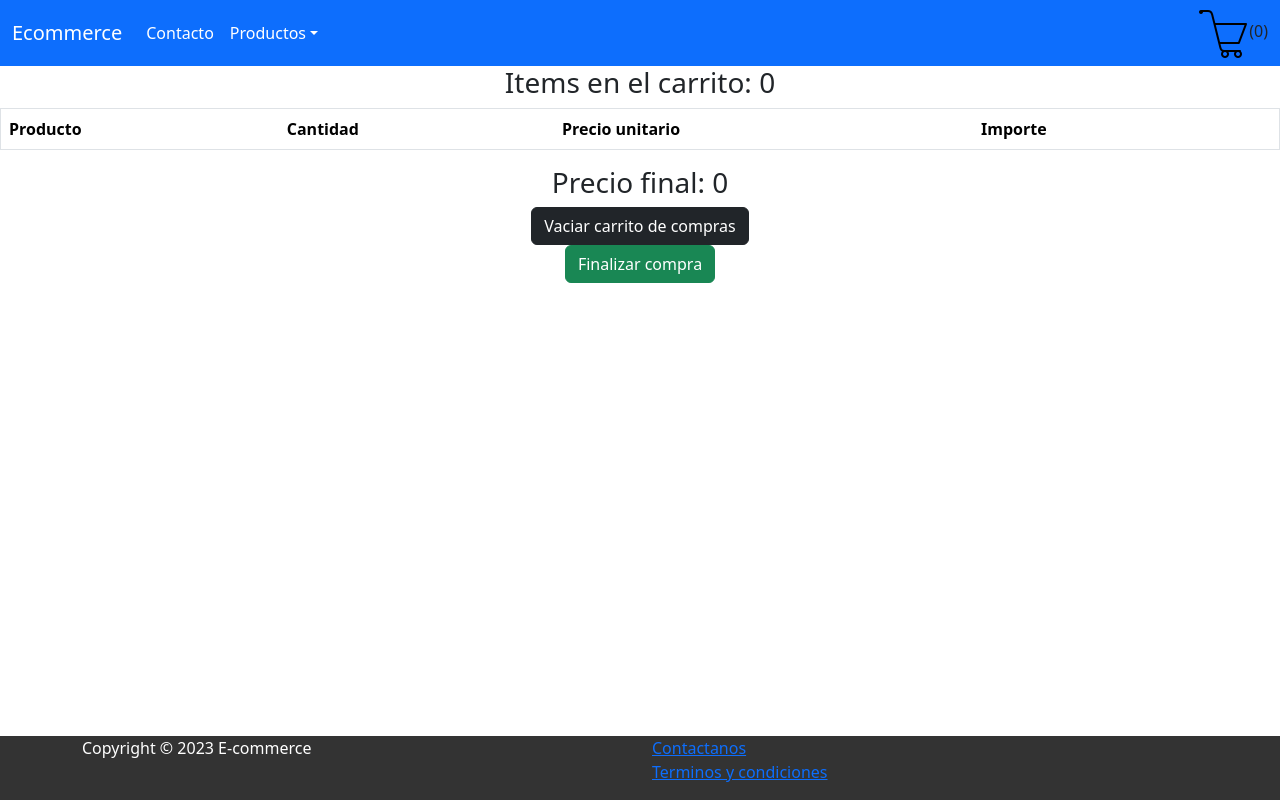
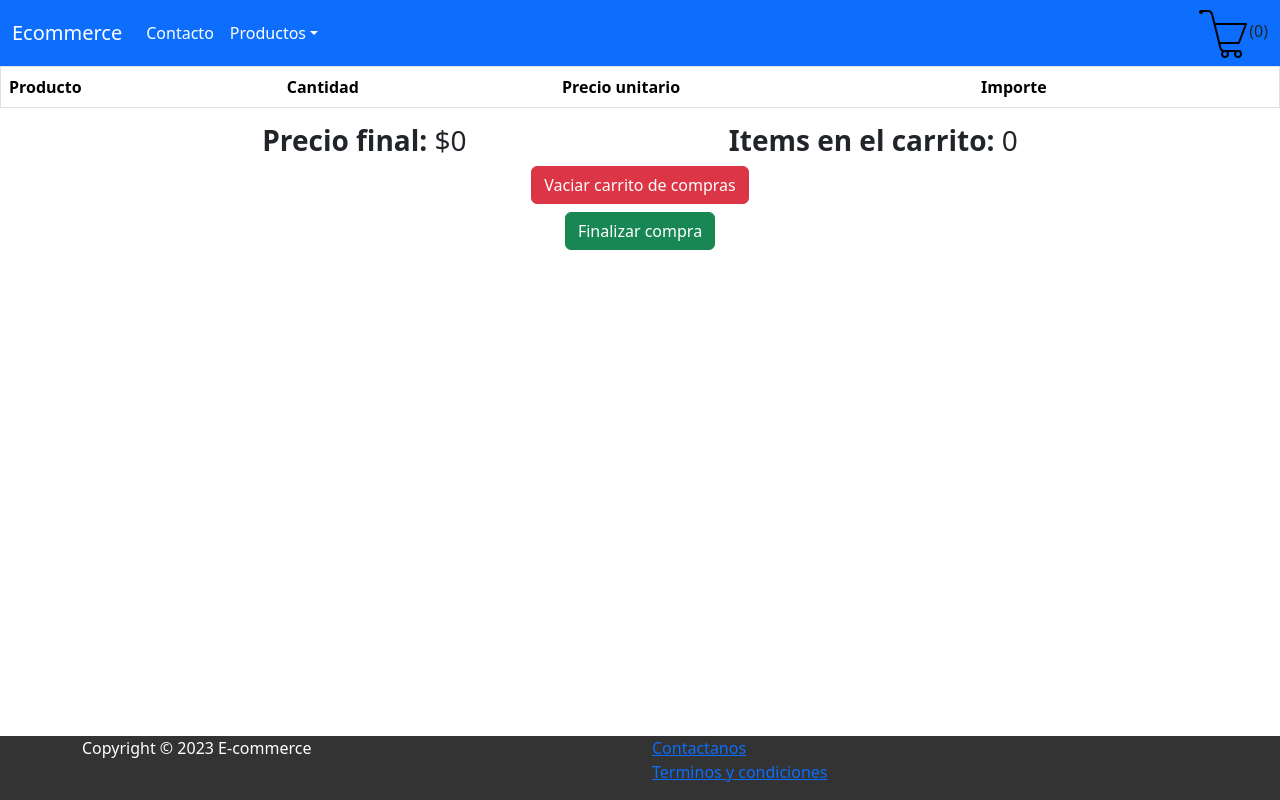
Before and after one commit to LippigGian/react, a React (Create React App) app: page /cart in a window 1280 px wide. Built offline with nearby package versions, Linux system fonts and the light colour scheme.

Commit message:
actualizacion

```diff
--- a/src/components/ItemListCategories/index.jsx
+++ b/src/components/ItemListCategories/index.jsx
@@ -25,23 +25,23 @@ const ItemListCategories = ({
       <div key={id} className="card">
         <img className="card-img-top img" src={imagen} alt={nombre}></img>
         <div className="card-sody">
-          <h4 className="card-title">{nombre}</h4>
-          <p className="card-text"><strong> Precio </strong>${precio}</p>
-          <p className="card-text"><strong>Stock disponible: </strong> {stock}</p>
+          <h5 className="card-title">{nombre}</h5>
+          <p className="card-text"> Precio ${precio}</p>
+          <p>Stock disponible: {stock}</p>
           <Link className="btn btn-secondary agregar" to={`/itemdetail/${id}`}>
             Ver detalle del producto
           </Link>
           {cantidadPorItem === 0 ? (
             <button
               className="btn btn-primary agregar"
-              onClick={() => addToCart(id, nombre, precio)}
+              onClick={() => addToCart(nombre, id, precio)}
             >
               Agregar al carrito
             </button>
           ) : (
             <button
               className="btn btn-success agregar"
-              onClick={() => addToCart(id, nombre, precio)}
+              onClick={() => addToCart(nombre, id, precio)}
             >
               Sumar 1 unidad
             </button>
--- a/src/components/forms/checkout/index.jsx
+++ b/src/components/forms/checkout/index.jsx
@@ -72,7 +72,7 @@ const CheckOutForm = ({ totalPrice, enviarCompra }) => {
     }
   };
   return (
-    <>
+    <div className="d-flex m-2">
       <Button variant="success" className="m-auto" onClick={handleShow}>
         Finalizar compra
       </Button>
@@ -164,7 +164,7 @@ const CheckOutForm = ({ totalPrice, enviarCompra }) => {
           </button>
         </Modal.Footer>
       </Modal>
-    </>
+      </div>
   );
 };
 
--- a/src/components/itemDetail/index.jsx
+++ b/src/components/itemDetail/index.jsx
@@ -28,16 +28,15 @@ const ItemDetail = ({
 
 
         <img  className="card-img"src={product.imagen} alt={product.nombre}></img>
-        <p className="card-text">{product.desc}.</p>
+        <h4 className="card-text"><strong>Detalle del producto: </strong><br></br>{product.desc}.</h4>
         {product.talle && (
-          <p className="card-subtitle"> Talle: {product.talle}</p>
+          <p className="card-subtitle"> <strong>Talle:</strong> {product.talle}</p>
         )}
-        <p className="card-text"> Precio ${product.precio}</p>
-        <p>{product.categoria}</p>
+        <p className="card-text"><strong> Precio</strong> ${product.precio}</p>
 
         </div>
         <div className="detail-card card">
-        <h3 className="card-title">{product.nombre}</h3>
+        <h3 className="card-title nombre">{product.nombre}</h3>
         <p>Envios a todo el pais</p>
         <p>Stock disponible: {product.stock}</p>
 
--- a/src/components/shoppingCart/index.jsx
+++ b/src/components/shoppingCart/index.jsx
@@ -48,7 +48,7 @@ const ShoppingCart = () => {
 
   return (
     <div className="body-cart d-flex flex-column">
-      <h3 className="text-center">Items en el carrito: {quantity}</h3>
+
       <table className="table" border="1">
         <thead>
           <tr>
@@ -83,11 +83,13 @@ const ShoppingCart = () => {
         </tbody>
       </table>
       <div></div>
-      <h3 className="text-center">Precio final: {totalPrice}</h3>
-      <button className="btn btn-dark m-auto" onClick={handleButtonClick}>
+      <div className="d-flex justify-content-evenly">
+      <h3 className="text-center"><strong>Precio final:</strong> ${totalPrice}</h3>
+      <h3 className="text-center"><strong>Items en el carrito:</strong> {quantity}</h3>
+      </div>
+      <button className="btn btn-danger m-auto" onClick={handleButtonClick}>
         Vaciar carrito de compras
       </button>
-
       <Checkout totalPrice={totalPrice}></Checkout>
     </div>
   );
--- a/src/style.css
+++ b/src/style.css
@@ -70,10 +70,15 @@ div h1 {
   display: flex;
   flex-direction: column;
   text-align: center;
+  justify-content: space-between;
 }
 .detail-card
 {
   min-width: 30%;
+}
+.nombre
+{
+  font-size: 2.5rem;
 }
 
 .title {
```
Also changed, not shown: src/pages/index.js (line endings or trailing spaces).
